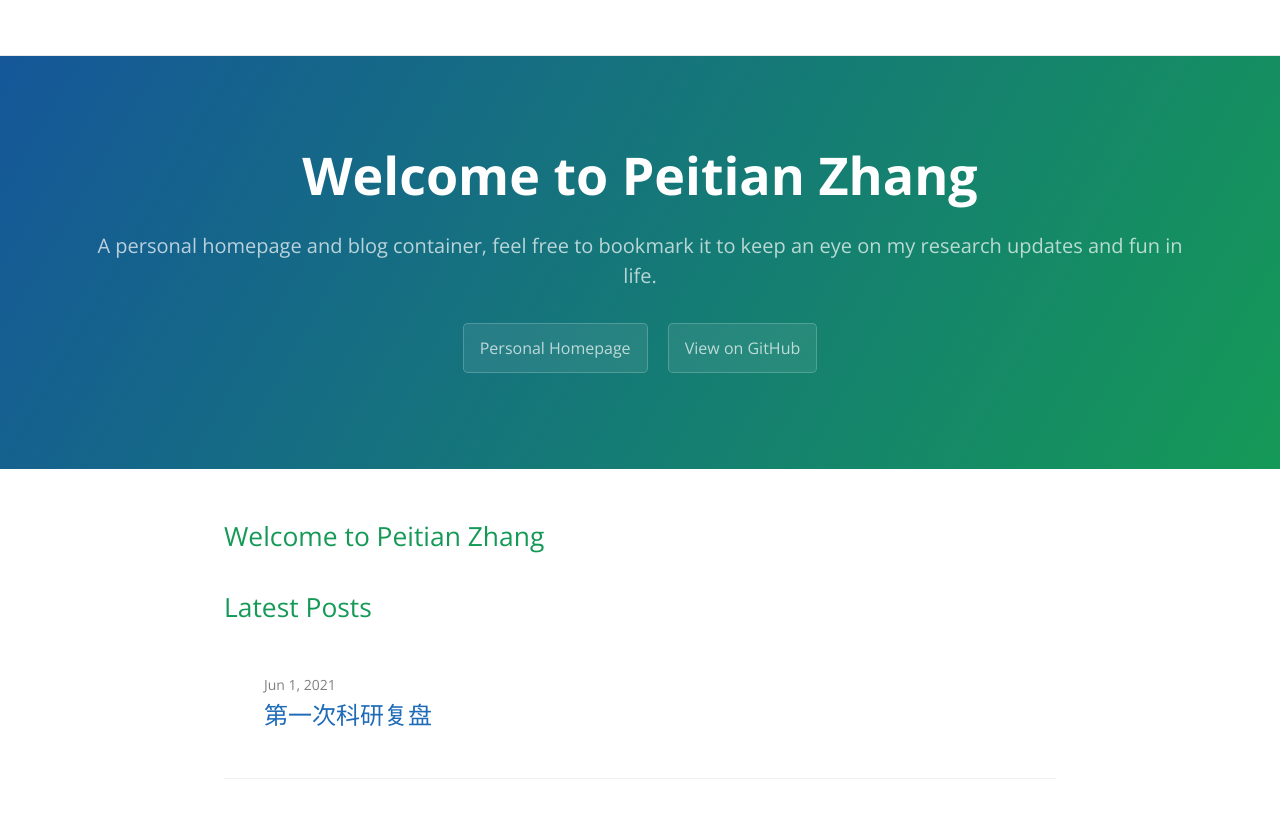
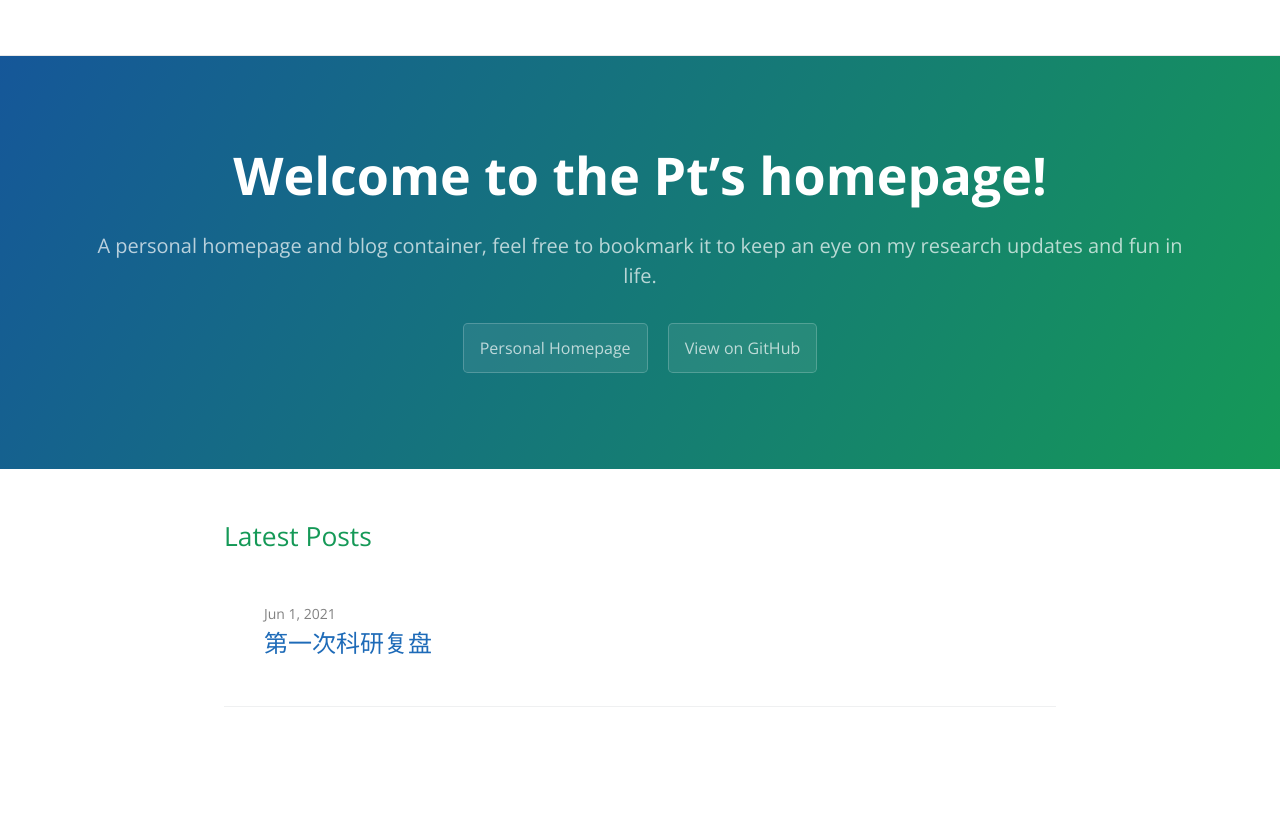
Before and after one commit to namespace-Pt/namespace-Pt.github.io, a Jekyll site: the page built from pages/index.md, in a window 1280 px wide. Shown: the top 818 px of the page. Built offline with Jekyll 4.4.1, drawn with Linux system fonts in a browser that asks for light colours; our own code applies the rules of GitHub Pages for plain Markdown files.

Commit message:
2021-6-1

```diff
--- a/_config.yml
+++ b/_config.yml
@@ -2,3 +2,4 @@ theme:
 title: Welcome to the Pt’s homepage!
 description: A personal homepage and blog container, feel free to bookmark it to keep an eye on my research updates and fun in life.
 show_downloads: false
+google_analytics: G-W9EF2VS3C2
--- a/_layouts/default.html
+++ b/_layouts/default.html
@@ -1,5 +1,5 @@
 <!DOCTYPE html>
-<html lang="{{ page.lang | default: site.lang | default: "en" }}">
+<html lang="{{ page.lang | default: site.lang | default: 'en' }}">
 
 <head>
 
@@ -36,16 +36,18 @@
 
     {% if site.gems contains "jekyll-seo-tag" %}
     {% else %}
+    <script>
+        console.log("fuck")
+    </script>
     {% include social-metatags.html %}
     {% endif %}
 
     <link rel="canonical" href="{{ page.url | replace:'index.html','' | absolute_url }}">
 
-    {% if site.gems contains "jekyll-feed" %}
+    <!-- {% if site.gems contains "jekyll-feed" %}
     <link rel="alternate" type="application/rss+xml" title="{{ site.title | escape }}" href="{{ "/feed.xml" | absolute_url }}">
-    {% endif %}
-
-    <link rel="shortcut icon" href="{{ "/assets/images/icon-rick.png" | absolute_url }}">
+    {% endif %} -->
+    <link rel="shortcut icon" href="{{ '/assets/images/icon-rick.png' | absolute_url }}">
 
     <meta name="robots" content="noarchive">
 
@@ -53,7 +55,7 @@
         <link rel="alternate" media="handheld" href=""> -->
 
 
-        <link rel="stylesheet" href="{{ '/assets/css/style.css?v=' | append: site.github.build_revision | absolute_url }}">
+    <link rel="stylesheet" href="{{ '/assets/css/style.css?v=' | append: site.github.build_revision | absolute_url }}">
     </head>
     <body>
 
@@ -76,12 +78,12 @@
             <a href="/homepage/" class="btn">Personal Homepage</a>
             <a href="{{ site.github.repository_url }}" class="btn">View on GitHub</a>
 
-            {% if page.layout == 'home' and site.github.is_project_page %}
+            <!-- {% if page.layout == 'home' and site.github.is_project_page %}
             {% if site.show_downloads %}
             <a href="{{ site.github.zip_url }}" class="btn">Download .zip</a>
             <a href="{{ site.github.tar_url }}" class="btn">Download .tar.gz</a>
             {% endif %}
-            {% endif %}
+            {% endif %} -->
 
             <!-- Post tagline -->
             {% if page.layout == 'post' %}
@@ -123,21 +125,11 @@
                 <!-- RSS icon -->
                 {% if site.gems contains "jekyll-feed" %}
                 <span class="my-span-icon">
-                    <a href="{{ "/feed.xml" | absolute_url }}" aria-label="RSS feed" title="{{ site.github.owner_name }}'s RSS feed">
+                    <a href="{{ '/feed.xml' | absolute_url }}" aria-label="RSS feed" title="{{ site.github.owner_name }}'s RSS feed">
                         <svg class="my-svg-icon" xmlns="http://www.w3.org/2000/svg" width="24" height="24" viewBox="0 0 24 24"><path d="M12 0c-6.627 0-12 5.373-12 12s5.373 12 12 12 12-5.373 12-12-5.373-12-12-12zm-3.374 17c-.897 0-1.626-.727-1.626-1.624s.729-1.624 1.626-1.624 1.626.727 1.626 1.624-.729 1.624-1.626 1.624zm3.885 0c-.03-3.022-2.485-5.474-5.511-5.504v-2.406c4.361.03 7.889 3.555 7.92 7.91h-2.409zm4.081 0c-.016-5.297-4.303-9.571-9.592-9.594v-2.406c6.623.023 11.985 5.384 12 12h-2.408z"/></svg>
                     </a>
                 </span>
                 {% endif %}
-
-                <!-- Contact icon -->
-                <!-- {% assign contact_page = site.pages | where: "path", "contact.md" | first %}
-                {% if contact_page.title %}
-                <span class="my-span-icon">
-                    <a href="{{ contact_page.url | absolute_url }}" aria-label="Contact" title="Contact {{ site.github.owner_name }}">
-                        <svg class="my-svg-icon" xmlns="http://www.w3.org/2000/svg" width="24" height="24" viewBox="0 0 24 24"><path d="M12 .02c-6.627 0-12 5.373-12 12s5.373 12 12 12 12-5.373 12-12-5.373-12-12-12zm6.99 6.98l-6.99 5.666-6.991-5.666h13.981zm.01 10h-14v-8.505l7 5.673 7-5.672v8.504z"/></svg>
-                    </a>
-                </span>
-                {% endif %} -->
 
             </footer>
         </section>
--- a/_layouts/home.html
+++ b/_layouts/home.html
@@ -1,7 +1,6 @@
 ---
 layout: default
 ---
-
 <div>
 
   {{ content }}
--- a/_layouts/homepage.html
+++ b/_layouts/homepage.html
@@ -59,7 +59,7 @@
                     src="../assets/images/me.JPG">
             </div>
             <div class="col-xs-12 col-md-8 col-sm-6">
-                <div>简历(CV)：<a href="pdfs/cv_zhengyima.pdf" class="download" target="_blank">(PDF)</a> </div>
+                <!-- <div>简历(CV)：<a href="pdfs/cv_zhengyima.pdf" class="download" target="_blank">(PDF)</a> </div> -->
                 <div>生日：2000-08-22</div>
 
                 <div>&nbsp;</div>
--- a/index.md
+++ /dev/null
@@ -1,3 +0,0 @@
-## Welcome to Peitian Zhang
-
-<!-- [personal webpage](Pages/homepage.html) -->
--- /dev/null
+++ b/pages/index.md
@@ -0,0 +1,6 @@
+---
+layout: home
+title:
+permalink: /
+tagline: A personal homepage and blog container, feel free to bookmark it to keep an eye on my research updates and fun in life.
+---
```
Also changed, not shown: pages/404.md (+1 -1 lines).
